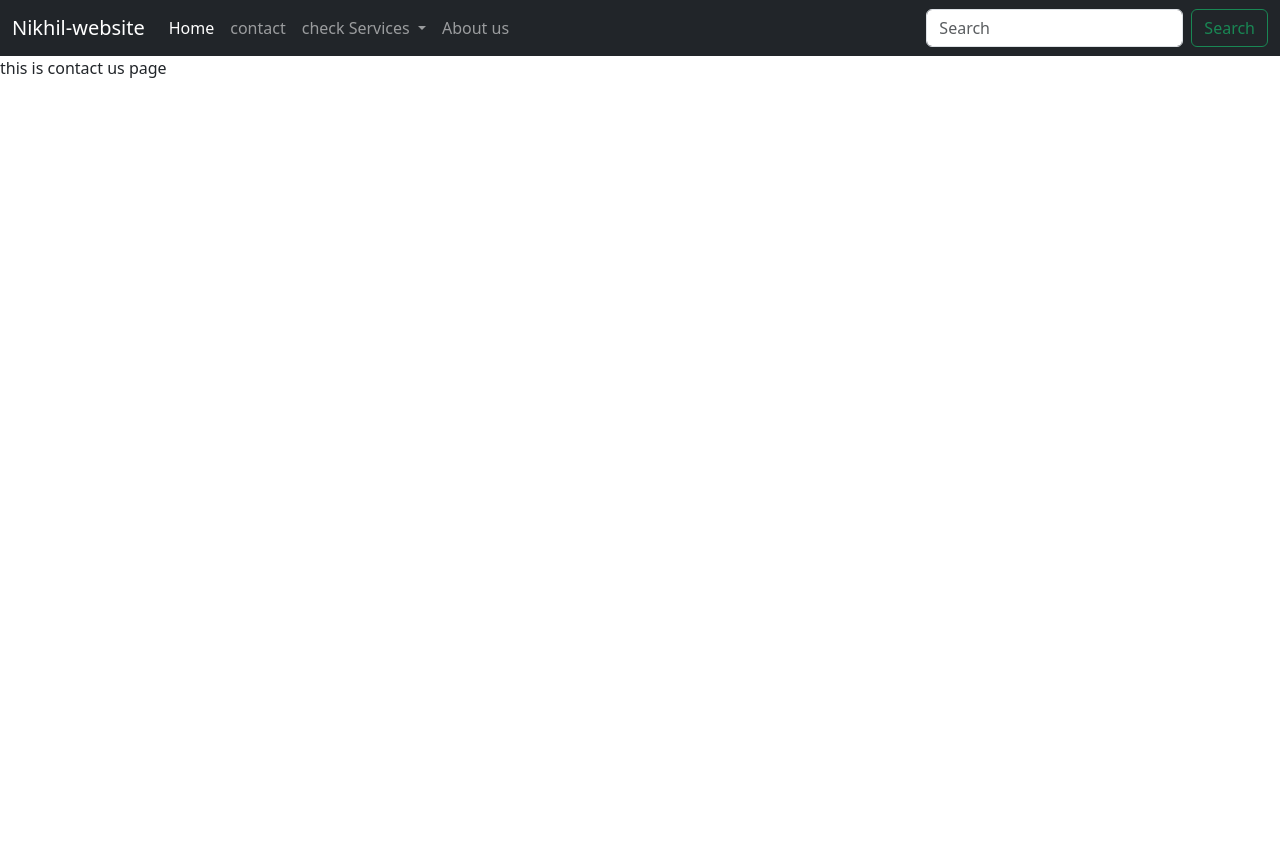
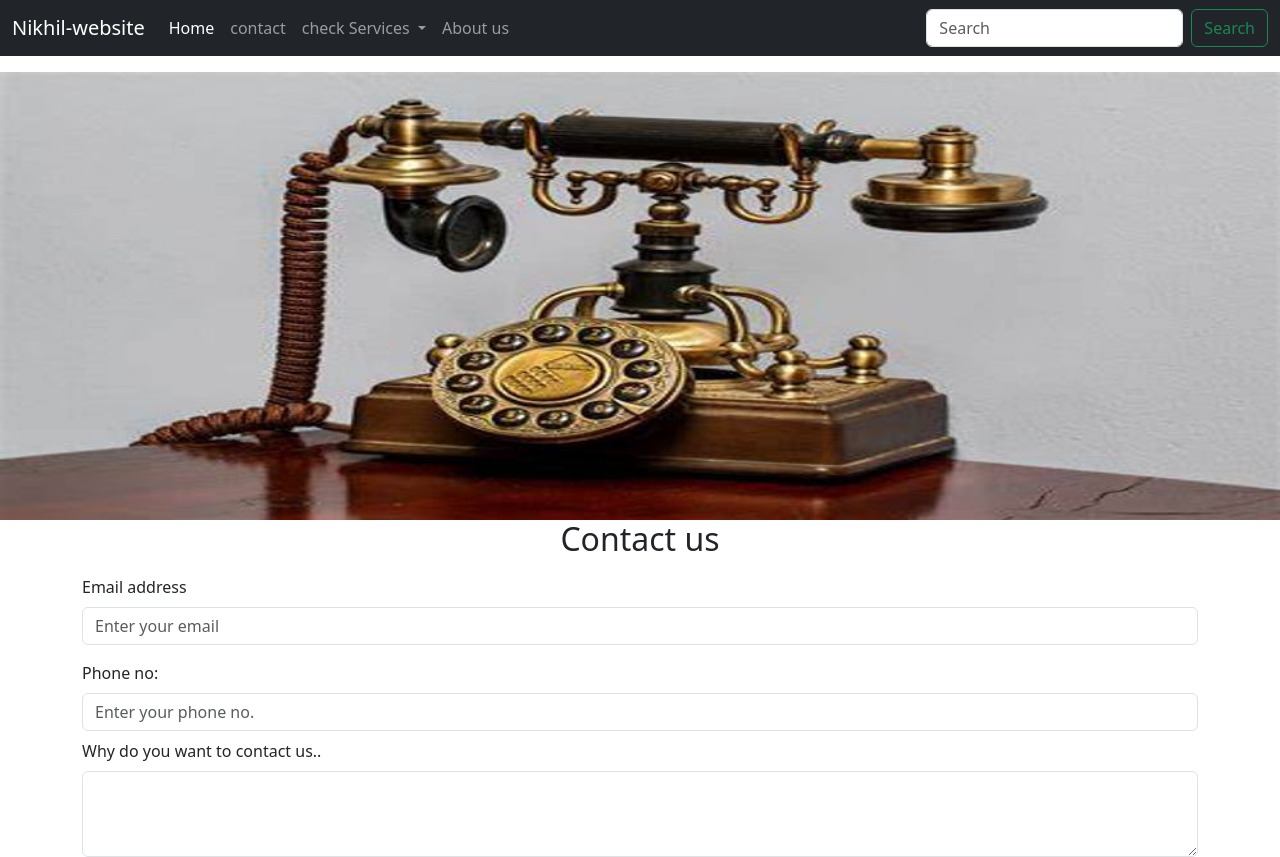
Before and after one commit to Nikhil7028/IceCream-Website, a Django app: page /contact in a window 1280 px wide. Before the commit the page ends 78 px from the top, so only its background shows below. Run offline with Django 5.2, Linux system fonts and the light colour scheme.

Commit message:
Develop the contact page

```diff
--- a/templates/contact.html
+++ b/templates/contact.html
@@ -3,6 +3,26 @@
 Contact|
 {% endblock title %}
 {% block body %}
-this is contact us page
 
+
+<div class="container-fluid my-3 px-0" style="height: 80px;">
+    <img src="/static/img/p.jpg" class="d-block w-100" alt="...">
+    <h2 class="text-center" >Contact us</h2>
+
+
+    <div class="container">
+    <div class="my-3">
+        <label for="email" class="form-label">Email address</label>
+        <input type="email" class="form-control" name="email" id="email" placeholder="Enter your email">
+    </div>
+    <div class="mb-2">
+        <label for="phone" class="form-label">Phone no:</label>
+        <input type="number" class="form-control" name="phone" id="phone" placeholder="Enter your phone no.">
+    </div>
+    <div class="mb-8">
+        <label for="desc" class="form-label">Why do you want to contact us..</label>
+        <textarea class="form-control" name="desc" id="desc" rows="3"></textarea>
+    </div>
+</div>
+</div>
 {% endblock body %}
```
Also changed, not shown: static/img/p.jpg (added).
